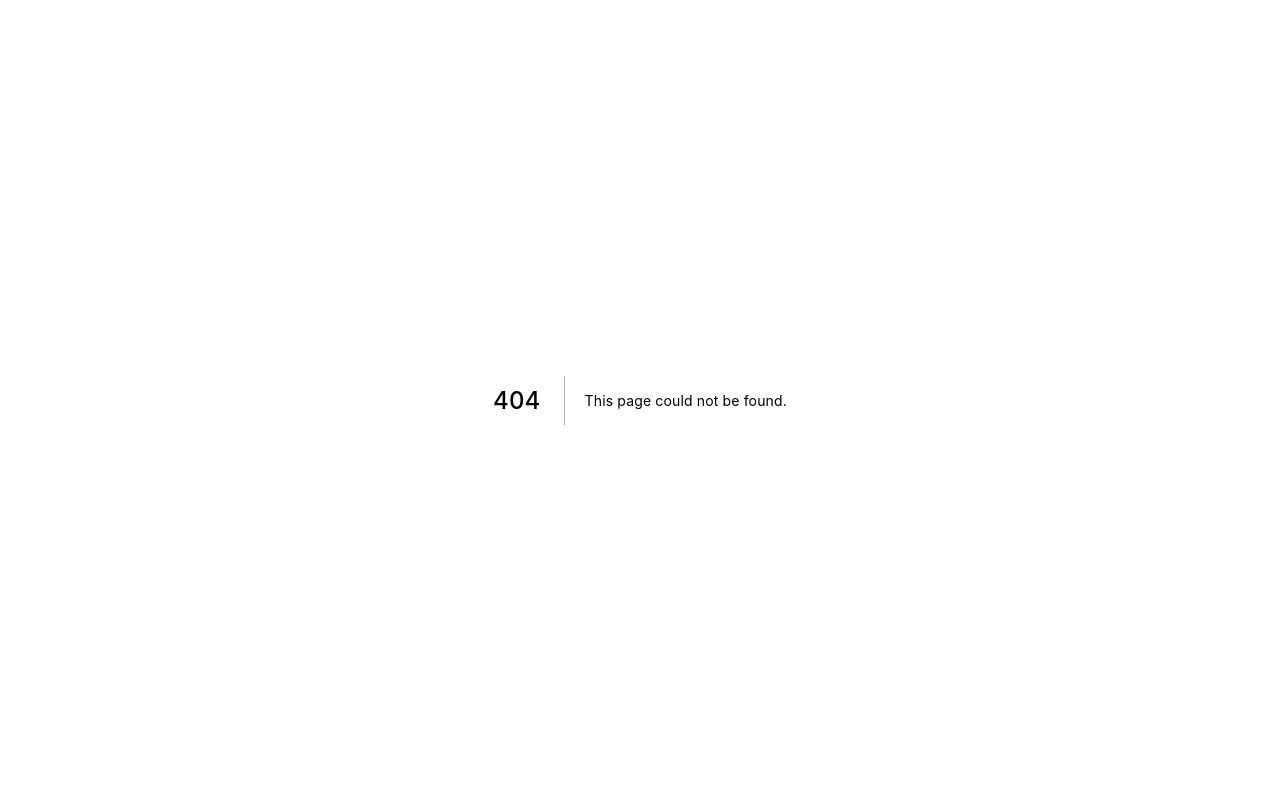
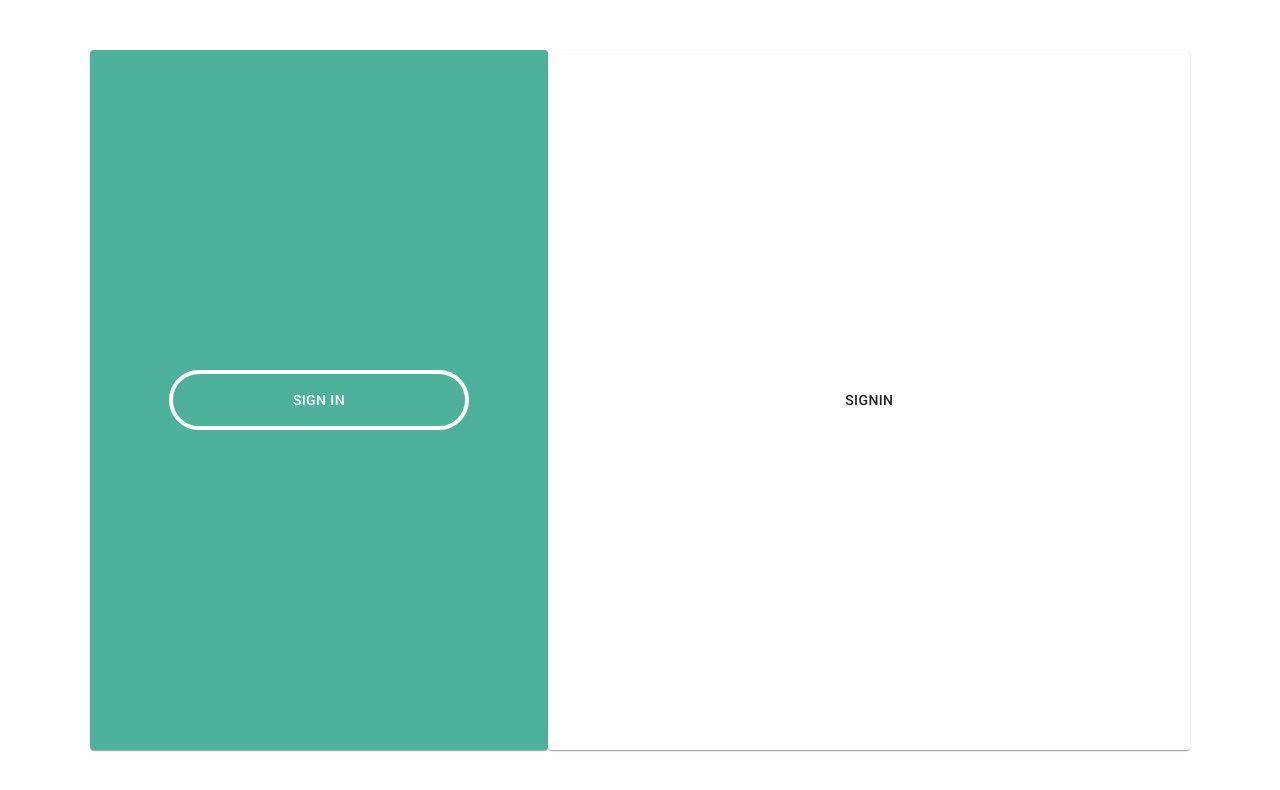
Before and after one commit to dotcodex-team/smart-budget, a Next.js app: page /register in a window 1280 px wide. Before the commit this address had no page. Shown: the top 790 px of the page. Built offline with nearby package versions, Linux system fonts and the light colour scheme.

Commit message:
terminado pantalla Login

```diff
--- a/components/login/SignIn.jsx
+++ b/components/login/SignIn.jsx
@@ -6,10 +6,12 @@ const useStyle = makeStyles({
   root: {},
   input: {
     margin: 20,
-    marginTop: 0
+    marginTop: 0,
+    marginLeft: '15%',
+    marginRight: '15%'
   },
   button: {
-    width: 200,
+    width: 300,
     color: 'white',
     height: 60,
     borderRadius: 30
--- /dev/null
+++ b/components/register/SignIn.jsx
@@ -0,0 +1,32 @@
+import React from 'react';
+import { Grid, Button, makeStyles } from '@material-ui/core';
+import Link from 'next/link';
+
+const useStyle = makeStyles({
+  root: {},
+  boton: {
+    color: 'white',
+    borderRadius: 30,
+    width: 300,
+    height: 60,
+    borderWidth: 4,
+    borderColor: 'white',
+    borderStyle: 'solid'
+  }
+});
+
+const SignIn = () => {
+  const classes = useStyle();
+  return (
+    <>
+      <Grid>
+        <Link href="/login">
+          <Button variant="outlined" className={classes.boton}>
+            Sign In
+          </Button>
+        </Link>
+      </Grid>
+    </>
+  );
+};
+export default SignIn;
--- /dev/null
+++ b/components/register/SignUp.jsx
@@ -0,0 +1,13 @@
+import React from 'react';
+import { Grid, Button } from '@material-ui/core';
+
+const SignUp = () => {
+  return (
+    <>
+      <Grid>
+        <Button> SignIn </Button>
+      </Grid>
+    </>
+  );
+};
+export default SignUp;
--- /dev/null
+++ b/pages/register.jsx
@@ -0,0 +1,56 @@
+import React from 'react';
+import { Grid, Card } from '@material-ui/core';
+import { makeStyles } from '@material-ui/styles';
+import SignIn from '../components/register/SignIn';
+import SignUp from '../components/register/SignUp';
+
+const useStyle = makeStyles({
+  root: {
+    padding: '0 7%',
+    height: '100vh'
+  },
+  grid1: {
+    background: '#4EB19C',
+    height: 'calc(100% - 100px)'
+  },
+  grid2: {
+    background: '#FFFFFF',
+    height: 'calc(100% - 100px)'
+  },
+  SignInContainer: {
+    height: '100%'
+  },
+  signUpContainer: {
+    height: '100%'
+  }
+});
+
+export default function Register() {
+  const classes = useStyle();
+  return (
+    <>
+      <Grid container className={classes.root} alignItems="center">
+        <Grid component={Card} className={classes.grid1} item xs={5}>
+          <Grid
+            container
+            alignItems="center"
+            justify="center"
+            className={classes.SignInContainer}
+          >
+            <SignIn></SignIn>
+          </Grid>
+        </Grid>
+        <Grid component={Card} item xs={7} className={classes.grid2}>
+          <Grid
+            container
+            alignItems="center"
+            justify="center"
+            className={classes.signUpContainer}
+          >
+            <SignUp></SignUp>
+          </Grid>
+        </Grid>
+      </Grid>
+    </>
+  );
+}
```
Also changed, not shown: components/login/SignUp.jsx (+39 -1 lines), pages/Login.jsx (+11 -1 lines).
